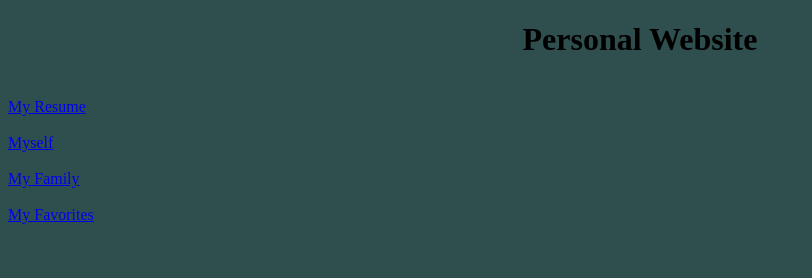
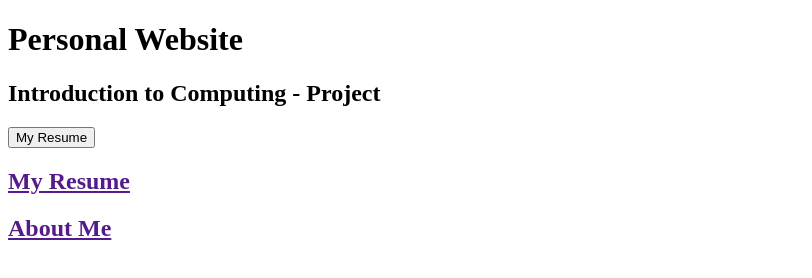
Before and after one commit to Onin11111/PersonalWeb.github.io, a plain HTML site: page index.html in a window 1280 px wide. Shown: the whole page, without its empty margins (0-812 px from the left). Drawn offline with Linux system fonts and the light colour scheme.

Commit message:
Add files via upload

```diff
--- a/index.html
+++ b/index.html
@@ -3,35 +3,40 @@
 <head>
     <meta charset="UTF-8">
     <meta name="viewport" content="width=device-width, initial-scale=1.0">
-    <title>Cenaon Homepage</title>
+    <title>Test Homepage</title>
+    <link rel="stylesheet" href="style.css">
 </head>
-<body style="background-color: darkslategrey;">
-    <center>
+<body>
+
+
+    <header>
         <h1> Personal Website </h1>
-    </center>
+    </header>
 
-    <br>
-    <a href="resume.html">
+    <h2> Introduction to Computing - Project </h2>
+
+    <button onclick="resume.html">
         My Resume
-    </a>
-    </br>
+    </button>
 
-    <br>
-    <a href="myself.html">
-        Myself
-    </a>
-    </br>
 
-    <br>
-    <a href="CenaonFamily.html">
-        My Family
-    </a>
-    </br>
+    <nav class="navbar">
+    </nav>
 
-    <br>
-    <a href="CenaonFavorites.html">
-        My Favorites
-    </a>
-    </br>
+    <main>
+        <aside>
+            <h2><a href href="resume.html">
+                My Resume
+            </a></h2>
+        </aside>
+
+        <aside>
+            <h2><a href href="myself.html">
+                About Me
+            </a></h2>
+        </aside>
+
+    </main>
+
 </body>
 </html>
```
